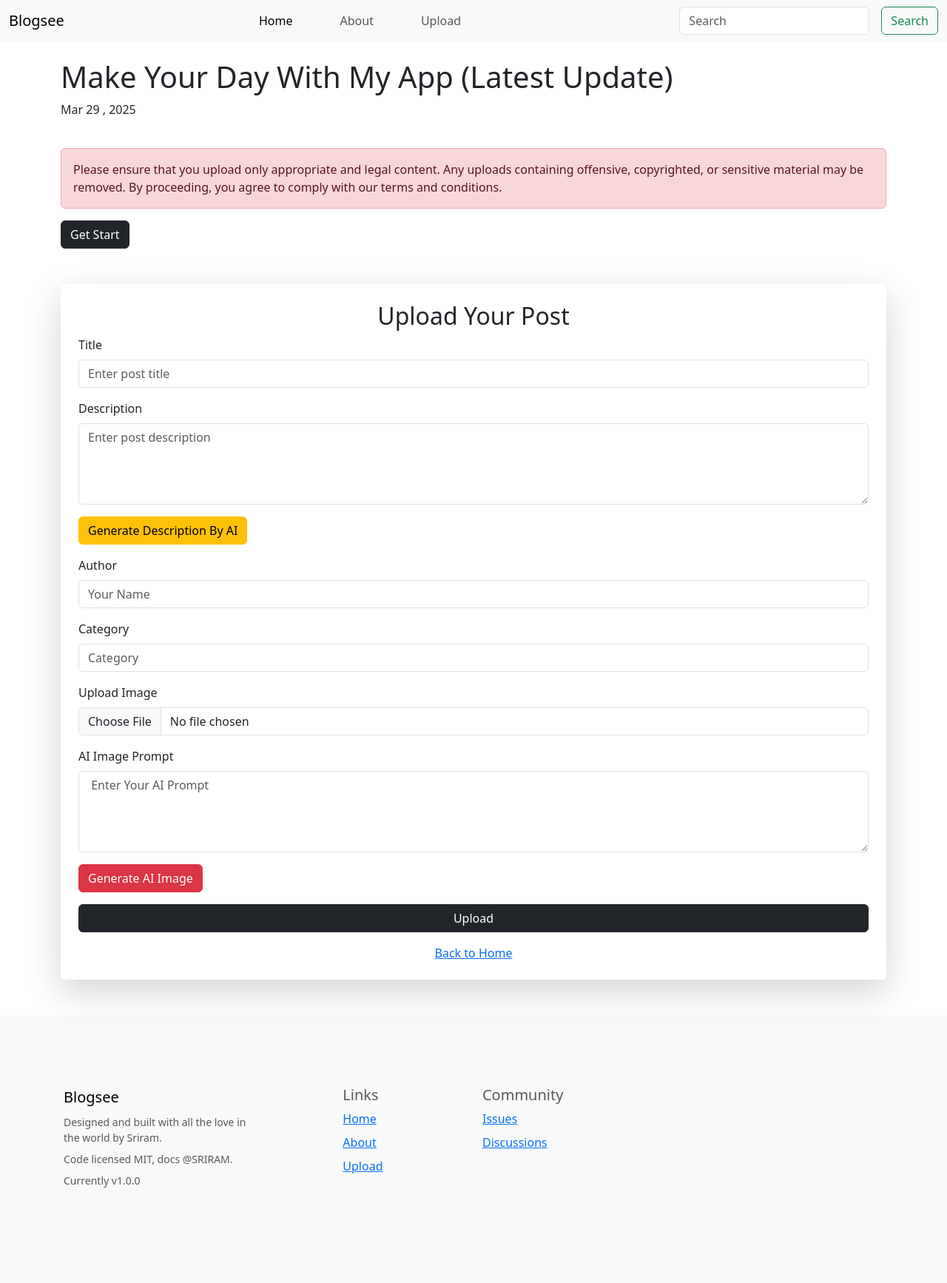
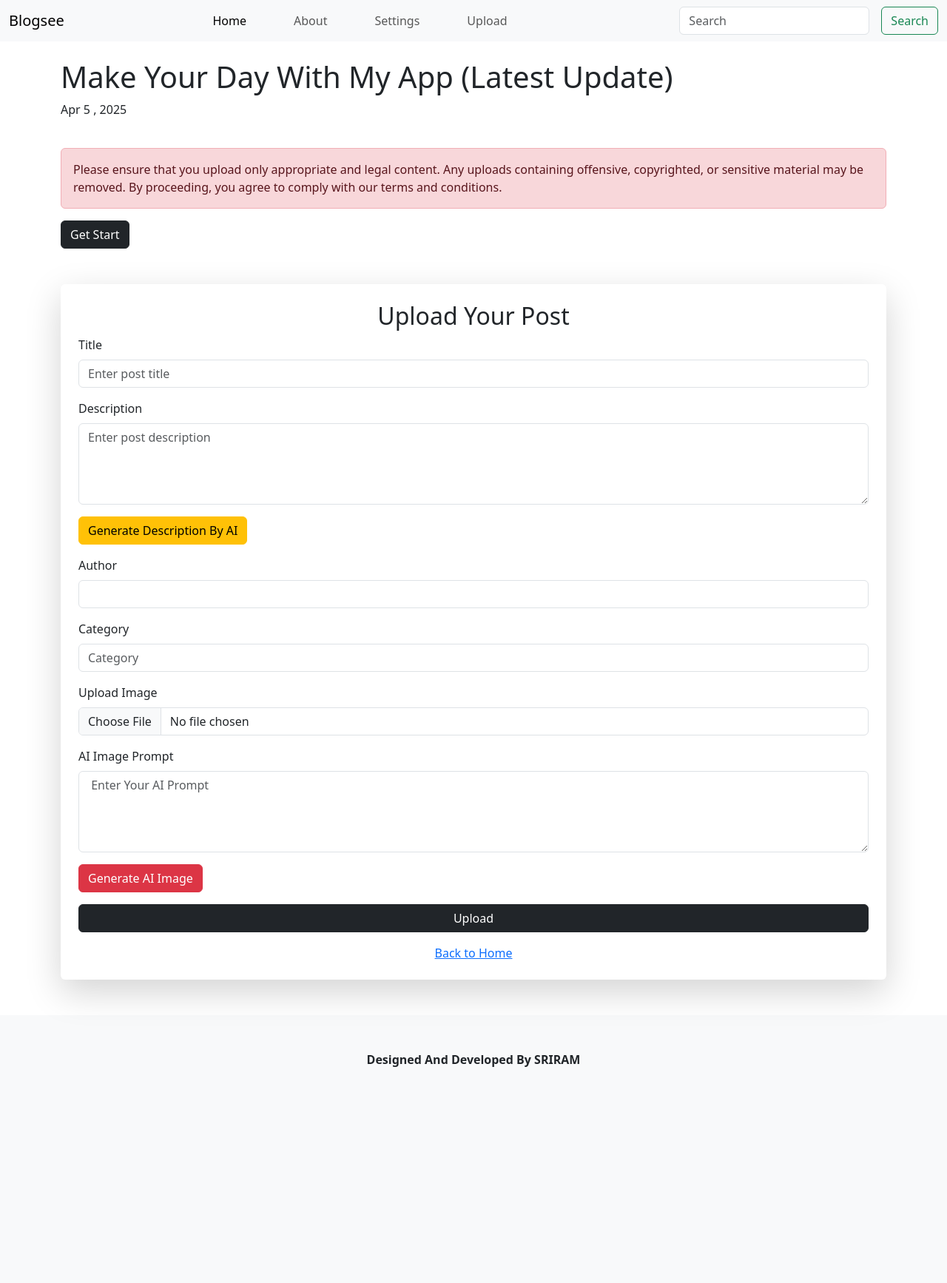
Before and after one commit to sriram-65/pyblog, a Flask app: page /uploadge in a window 1280 px wide. Shown: the whole page at 74% size. After the commit the page ends 1442 px from the top, so only its background shows below. Run offline with Flask 3, Linux system fonts and the light colour scheme; some libraries are stand-ins or nearby versions.

Commit message:
Update upload.html

```diff
--- a/templates/upload.html
+++ b/templates/upload.html
@@ -27,6 +27,9 @@
                 <a class="nav-link" href="/about">About</a>
               </li>
               <li class="nav-item me-5">
+                <a class="nav-link" href="/set">Settings</a>
+              </li>
+              <li class="nav-item me-5">
                 <a class="nav-link" href="#">Upload</a>
               </li>
             </ul>
@@ -43,7 +46,7 @@
       <section id="home">
         <div class="container">
           <h1 class="text-capitalize">Make Your Day with My App (latest Update)</h1>
-          <p> Mar 29 , 2025 </p>
+          <p> Apr 5 , 2025 </p>
           <br>
           <div class="alert alert-danger" role="alert">
           Please ensure that you upload only appropriate and legal content. Any uploads containing offensive, copyrighted, or sensitive material may be removed. By proceeding, you agree to comply with our terms and conditions.
@@ -72,7 +75,8 @@
 
                     <div class="mb-3">
                       <label for="description" class="form-label">Author</label>
-                      <input type="text" class="form-control" name="author" id="title" placeholder="Your Name" required>
+                      <input type="text" name="author" value="" class="form-control" id="name">
+
                   </div>
                   <div class="mb-3">
                     <label for="description" class="form-label">Category</label>
@@ -104,36 +108,9 @@
     </section>
 
 
-    <footer class="bd-footer py-4 py-md-5 mt-5 bg-body-tertiary">
-        <div class="container py-4 py-md-5 px-4 px-md-3 text-body-secondary">
-          <div class="row">
-            <div class="col-lg-3 mb-3">
-              <a class="d-inline-flex align-items-center mb-2 text-body-emphasis text-decoration-none" href="/" aria-label="Bootstrap">
-                <span class="fs-5">Blogsee</span>
-              </a>
-              <ul class="list-unstyled small">
-                <li class="mb-2">Designed and built with all the love in the world by Sriram.</li>
-                <li class="mb-2">Code licensed MIT, docs @SRIRAM.</li>
-                <li class="mb-2">Currently v1.0.0</li>
-              </ul>
-            </div>
-            <div class="col-6 col-lg-2 offset-lg-1 mb-3">
-              <h5>Links</h5>
-              <ul class="list-unstyled">
-                <li class="mb-2"><a href="/">Home</a></li>
-                <li class="mb-2"><a href="#">About</a></li>
-                <li class="mb-2"><a href="#">Upload</a></li>
-              </ul>
-            </div>
-            <div class="col-6 col-lg-2 mb-3">
-              <h5>Community</h5>
-              <ul class="list-unstyled">
-                <li class="mb-2"><a href="#">Issues</a></li>
-                <li class="mb-2"><a href="#">Discussions</a></li>
-              </ul>
-            </div>
-          </div>
-        </div>
+
+    <footer class="bd-footer py-4 py-md-5 mt-5 bg-body-tertiary" style="text-align:center">
+      <b> Designed And Developed By SRIRAM</b>
     </footer>
 
     <style>
@@ -142,6 +119,10 @@
 
     </style>
     <script>
+      let names = document.getElementById("name")
+      let username = localStorage.getItem("UserName")
+      names.value = username;
+
       tinymce.init({
         selector: '#description',
         height: 500,
@@ -190,10 +171,10 @@ file.addEventListener("change" , function(event){
   const check= event.target.files[0]
   if(check){
     const size = (check.size / (1024*1024)).toFixed(2)
-    if(size>5){
+    if(size>101){
       Swal.fire({
         title:"File Error",
-        text: `file Size Must Less than 5 MB Your File Size ${size} MB/GB`,
+        text: `file Size Must Less than 100 MB Your File Size ${size} MB/GB`,
         icon:"warning",
         confirmButtonText: "OK"
       })
```
